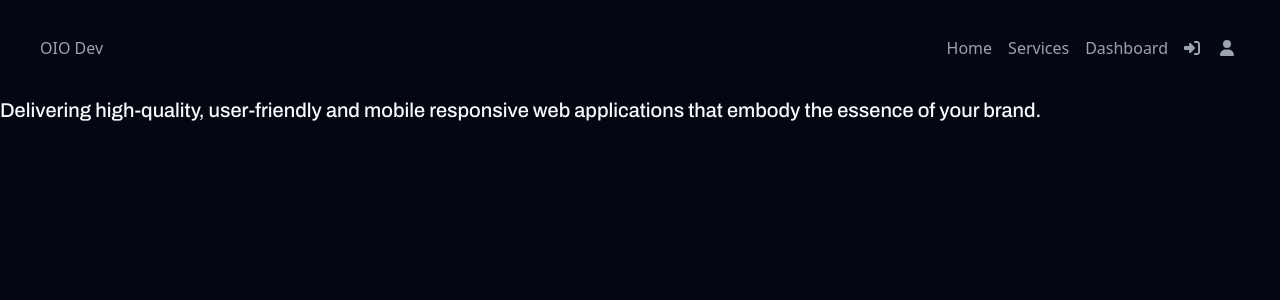
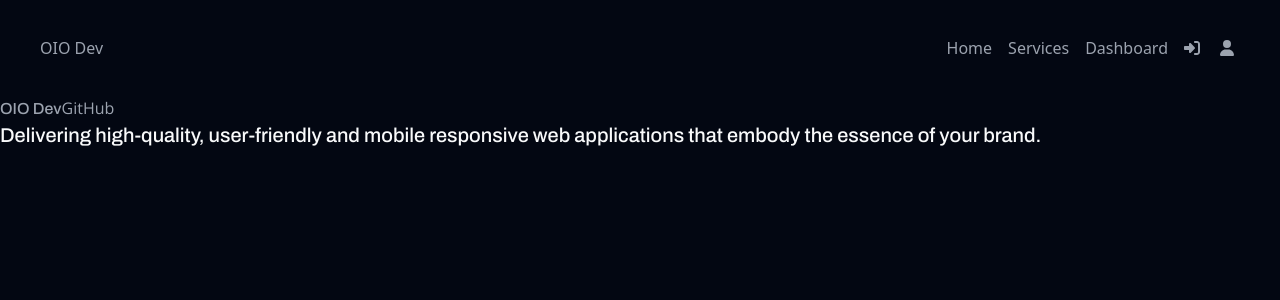
Before and after one commit to CodeByDex/OIODev, a Next.js app: page / in a window 1280 px wide. Shown: the top 300 px of the page. Built offline with nearby package versions, Linux system fonts and the light colour scheme.

Commit message:
created Footer component with basic file layout and imported into layout.js

```diff
--- a/src/app/layout.js
+++ b/src/app/layout.js
@@ -1,6 +1,7 @@
 import "./globals.css";
 import { Archivo, Open_Sans } from "next/font/google";
 import Navbar from "../components/Navbar"
+import Footer from "../components/Footer"
 
 const archivo = Archivo({
   subsets: ["latin"],
@@ -26,6 +27,7 @@ export default function RootLayout({ children }) {
     <html lang="en">
       <body className={`${archivo.variable} ${opensans.variable} bg-brand-primary text-brand-textBody`}>
         <Navbar />
+        <Footer />
         {children}
       </body>
     </html>
--- /dev/null
+++ b/src/components/Footer.js
@@ -0,0 +1,22 @@
+"use client"
+import Link from "next/link";
+import "tailwindcss/tailwind.css";
+
+
+export default function Footer() {
+
+    return (
+        <footer className="footer--container flex flex-row">
+            <ul>
+                <Link href="/" className=" font-primary">
+                    OIO Dev
+                </Link>
+                <a href="https://github.com/CodeByDex/OIODev" className="GitHub--Link hover:textHover font-secondary">
+                    GitHub
+                </a>
+            </ul>
+
+
+        </footer>
+    )
+}
```
